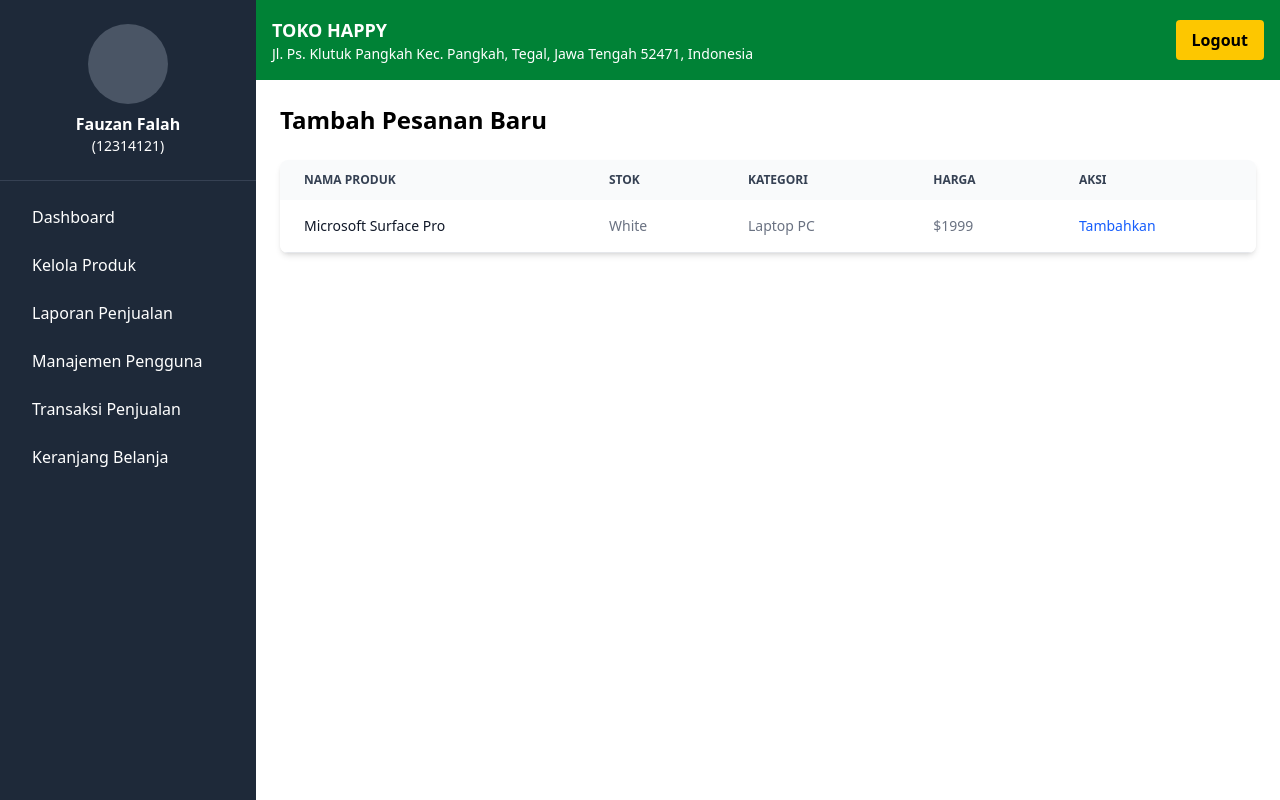
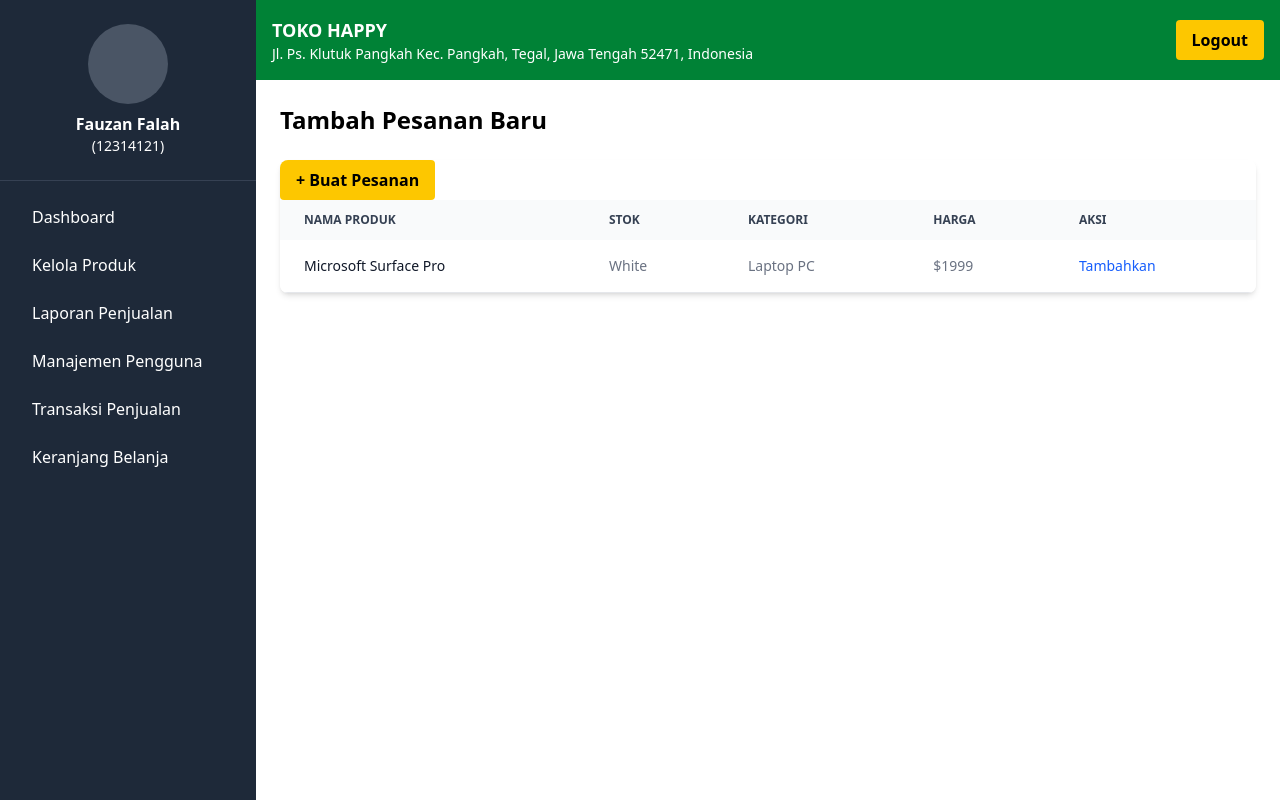
Before and after one commit to Opjasson/toko_happy, a React (Vite) app in the folder toko_happy/: page / in a window 1280 px wide. Built offline with nearby package versions, Linux system fonts and the light colour scheme.

Commit message:
frontend : done setting template dashboard page

```diff
--- a/toko_happy/src/Pages/Dashboard.jsx
+++ b/toko_happy/src/Pages/Dashboard.jsx
@@ -6,6 +6,9 @@ const Dashboard = () => {
       <MainLayout>
           <h1 className="text-2xl font-bold">Tambah Pesanan Baru</h1>
           <div class="relative overflow-x-auto shadow-md sm:rounded-lg">
+              <button className="bg-yellow-400 px-4 py-2 text-black font-bold rounded cursor-pointer hover:bg-yellow-500">
+                 + Buat Pesanan
+              </button>
               <table class="w-full text-sm text-left rtl:text-right text-gray-500 dark:text-gray-400">
                   <thead class="text-xs text-gray-700 uppercase bg-gray-50 dark:bg-gray-700 dark:text-gray-400">
                       <tr>
```
